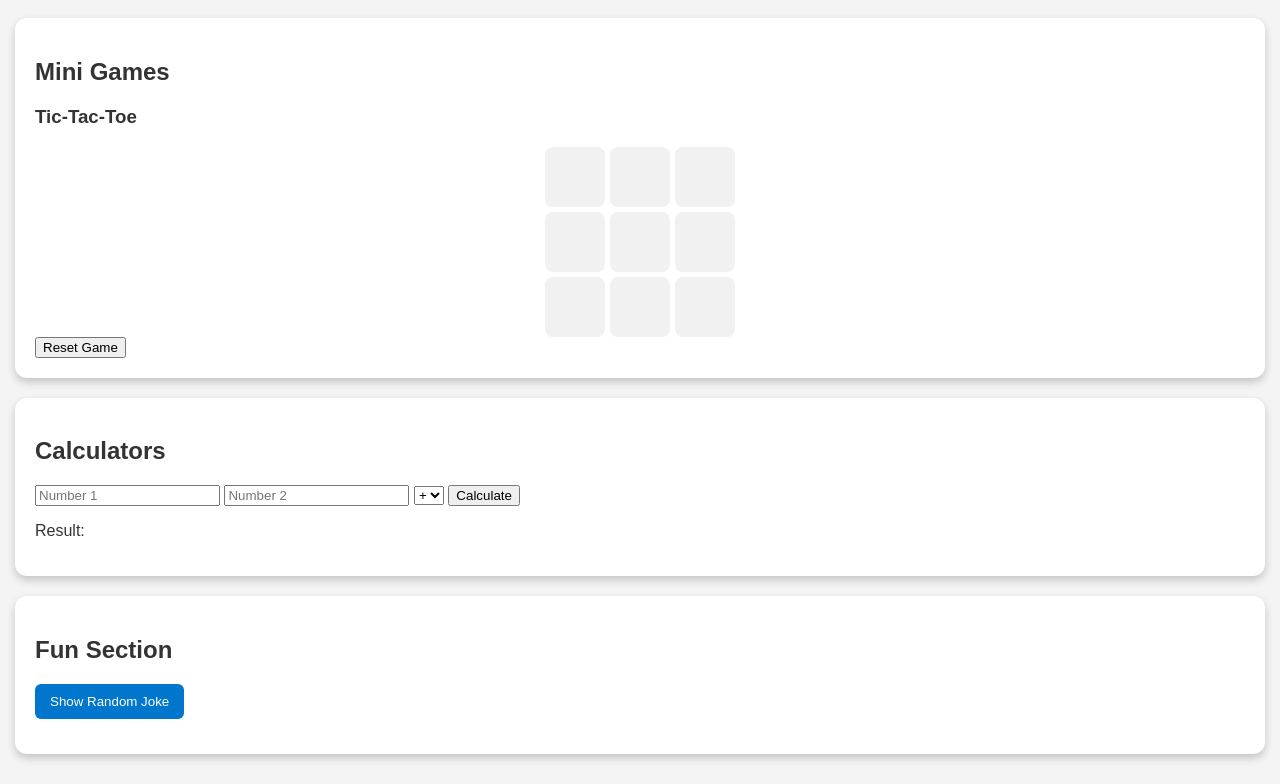
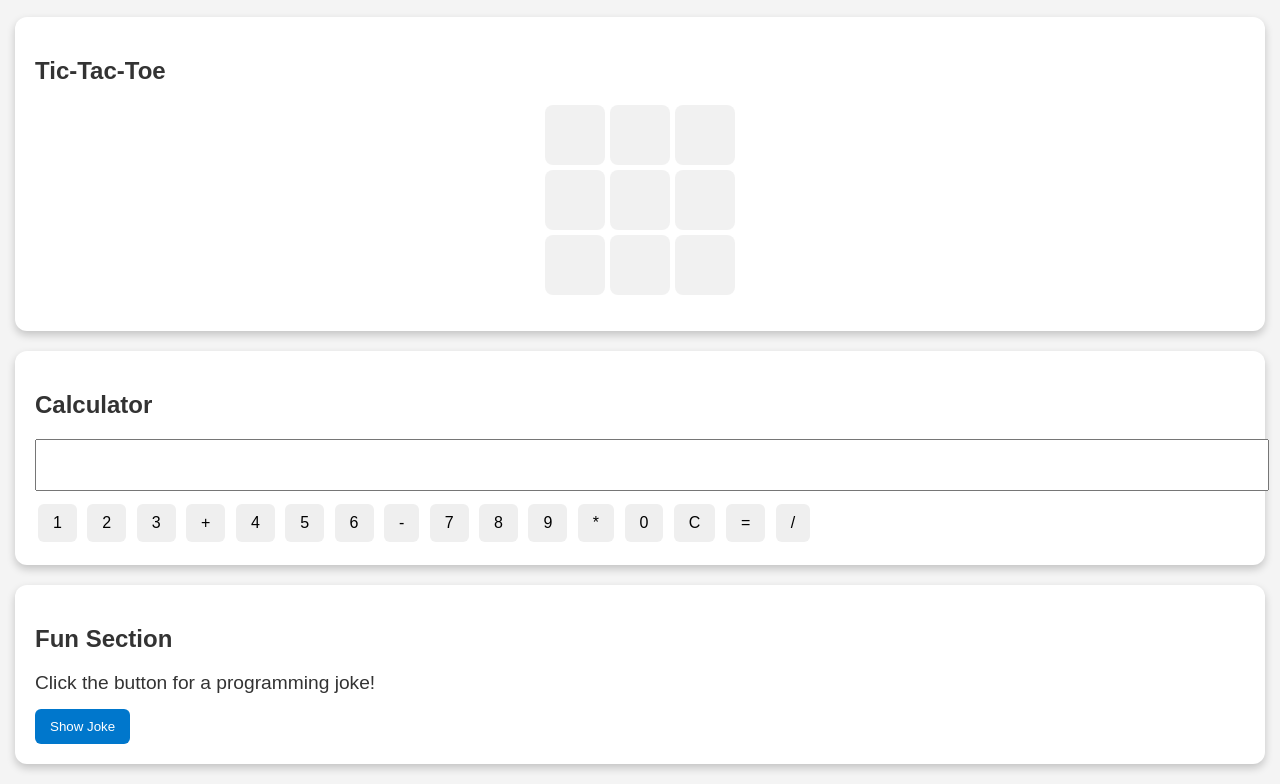
Before and after one commit to riiyansh-singh/FunHub, a plain HTML site: page index.html in a window 1280 px wide. Shown: the part 88-872 px from the top of the page. Drawn offline with Linux system fonts and the light colour scheme.

Commit message:
Update index.html

```diff
--- a/index.html
+++ b/index.html
@@ -8,54 +8,63 @@
 </head>
 <body>
   <header>
-<h1>FunHub 🎮🧮</h1>
+    <h1>FunHub</h1>
     <nav>
-<a href="#games">Games</a> |
-<a href="#calculators">Calculators</a> |
-<a href="#fun">Fun</a>
+      <a href="#tic-tac-toe">Tic-Tac-Toe</a>
+      <a href="#calculator">Calculator</a>
+      <a href="#fun-section">Fun Section</a>
     </nav>
   </header>
 
-<section id="games">
-<h2>Mini Games</h2>
-<div id="tic-tac-toe">
-<h3>Tic-Tac-Toe</h3>
+  <main>
+    <!-- Tic-Tac-Toe -->
+    <section id="tic-tac-toe">
+      <h2>Tic-Tac-Toe</h2>
       <div class="board">
-<div class="cell" data-cell="0"></div>
-<div class="cell" data-cell="1"></div>
-<div class="cell" data-cell="2"></div>
-<div class="cell" data-cell="3"></div>
-<div class="cell" data-cell="4"></div>
-<div class="cell" data-cell="5"></div>
-<div class="cell" data-cell="6"></div>
-<div class="cell" data-cell="7"></div>
-<div class="cell" data-cell="8"></div>
+        <div class="cell"></div>
+        <div class="cell"></div>
+        <div class="cell"></div>
+        <div class="cell"></div>
+        <div class="cell"></div>
+        <div class="cell"></div>
+        <div class="cell"></div>
+        <div class="cell"></div>
+        <div class="cell"></div>
       </div>
-<button id="reset">Reset Game</button>
+      <p id="winner"></p>
+    </section>
+
+    <!-- Calculator -->
+    <section id="calculator">
+      <h2>Calculator</h2>
+      <input type="text" id="calc-display" readonly>
+      <div id="calc-buttons">
+        <button data-value="1">1</button>
+        <button data-value="2">2</button>
+        <button data-value="3">3</button>
+        <button data-value="+">+</button>
+        <button data-value="4">4</button>
+        <button data-value="5">5</button>
+        <button data-value="6">6</button>
+        <button data-value="-">-</button>
+        <button data-value="7">7</button>
+        <button data-value="8">8</button>
+        <button data-value="9">9</button>
+        <button data-value="*">*</button>
+        <button data-value="0">0</button>
+        <button data-value="C">C</button>
+        <button data-value="=">=</button>
+        <button data-value="/">/</button>
       </div>
     </section>
 
-<section id="calculators">
-<h2>Calculators</h2>
-<div id="simple-calculator">
-<input type="number" id="num1" placeholder="Number 1">
-<input type="number" id="num2" placeholder="Number 2">
-<select id="operation">
-<option value="add">+</option>
-<option value="subtract">-</option>
-<option value="multiply">*</option>
-<option value="divide">/</option>
-</select>
-<button id="calc-btn">Calculate</button>
-<p id="calc-result">Result: </p>
-</div>
+    <!-- Fun Section -->
+    <section id="fun-section">
+      <h2>Fun Section</h2>
+      <p id="joke-display">Click the button for a programming joke!</p>
+      <button id="joke-btn">Show Joke</button>
     </section>
-
-<section id="fun">
-<h2>Fun Section</h2>
-<button id="joke-btn">Show Random Joke</button>
-<p id="joke-display"></p>
-</section>
+  </main>
 
   <script src="js/main.js"></script>
 </body>
```
Lines whose indentation alone changed are shown as unchanged.
